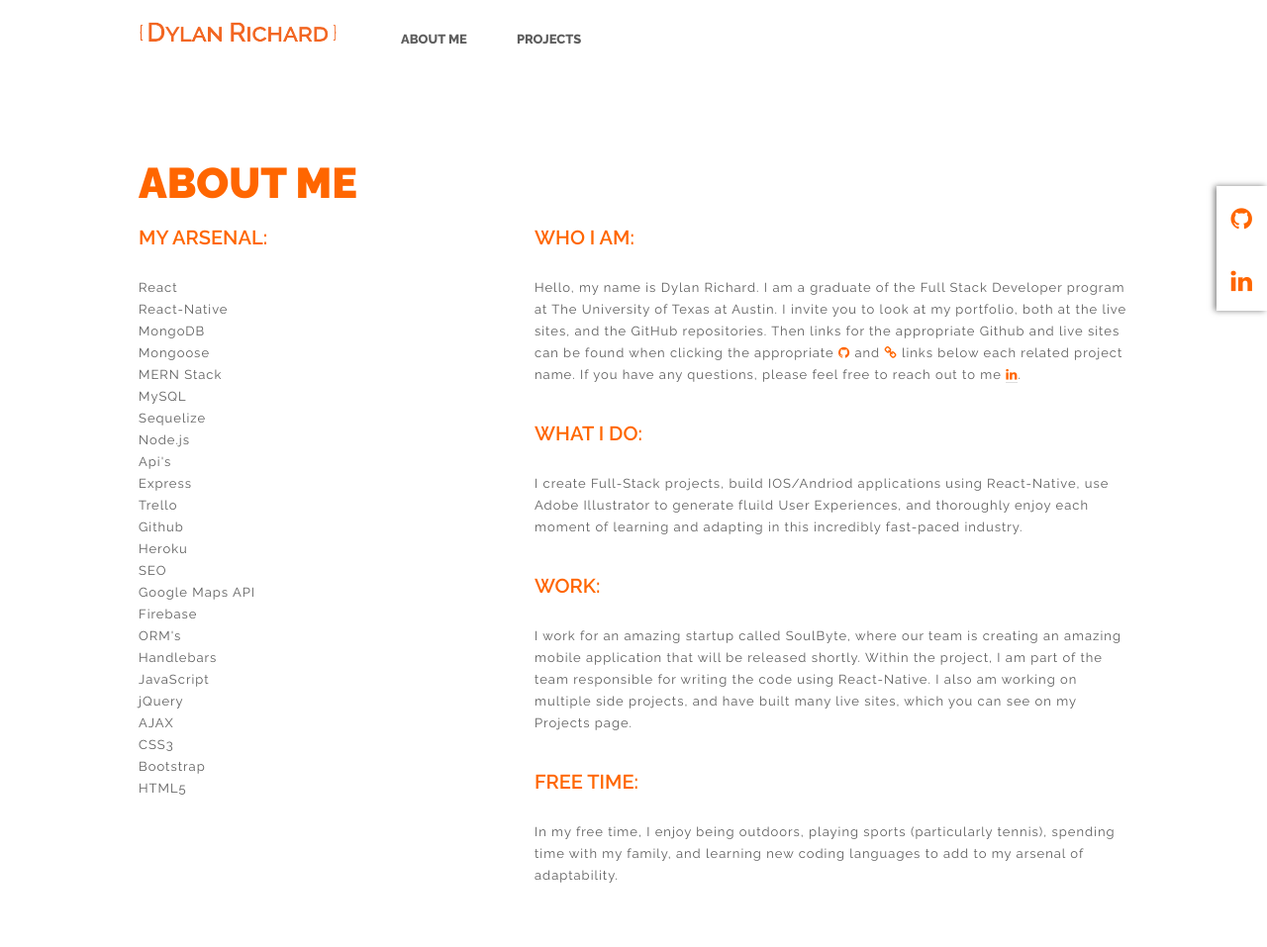
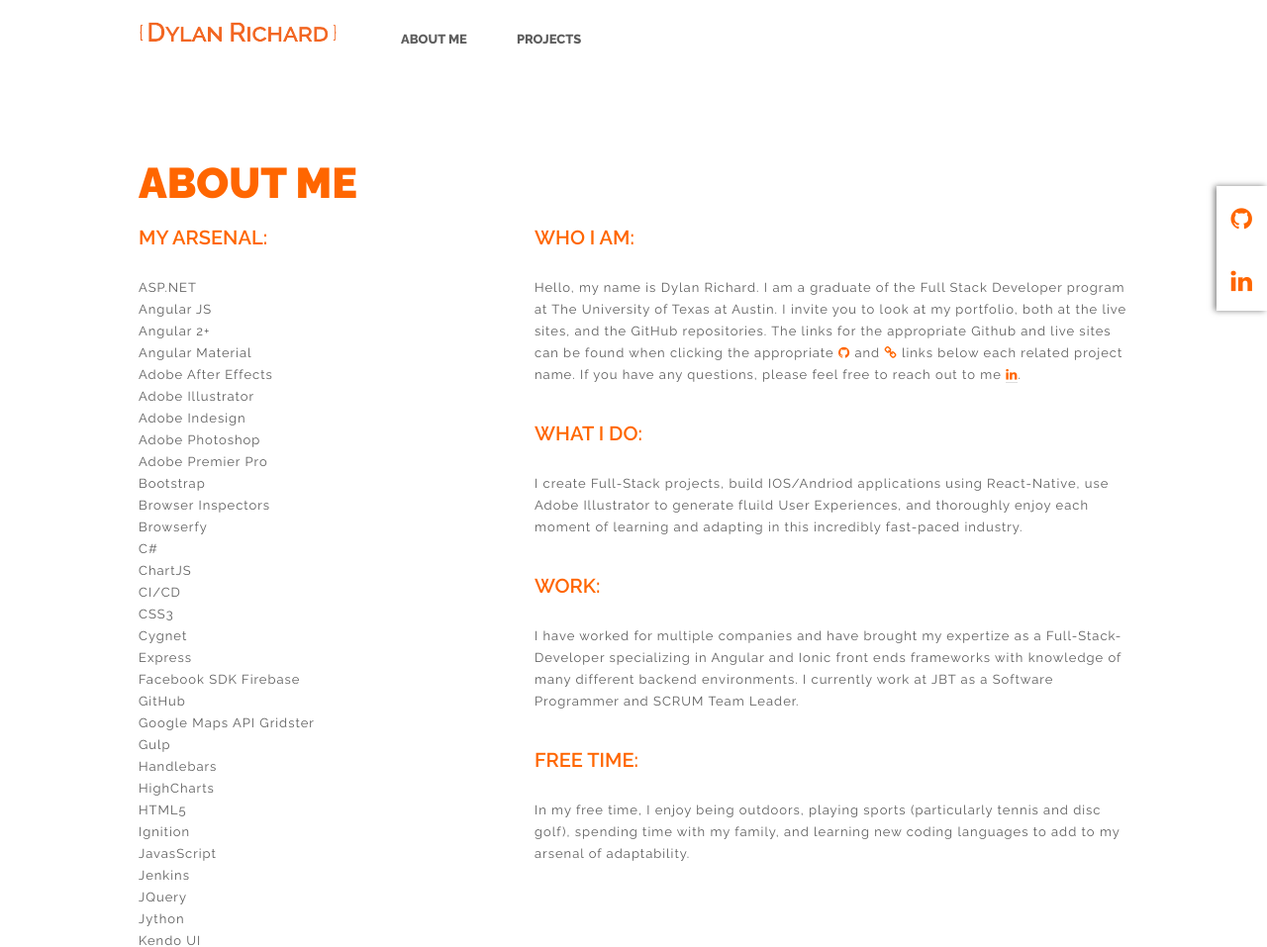
Before and after one commit to drichard1989/drichard1989.github.io, a plain HTML site: page about-me.html in a window 1280 px wide. Shown: the top 957 px of the page at 99% size. Drawn offline with Linux system fonts and the light colour scheme.

Commit message:
Updating about me and welcome page.

```diff
--- a/about-me.html
+++ b/about-me.html
@@ -73,8 +73,10 @@
             <li id="subProject"><a class="ajax-link" href="appleinsiderscraper.html">AppleInsider Scraper</a></li>
             <li id="subProject"><a class="ajax-link" href="theNeighborNetwork.html">The Neighbor Network</a></li>
             <li id="subProject"><a class="ajax-link" href="nytreact.html">New York Times Search</a></li>
-			<li><a href="https:/www.github.com/drichard1989" target="_blank"><i class="fa fa-github" id="mobileNavbarSocialIcon"></i></a></li>
-			<li><a href="https://www.linkedin.com/in/dylancrichard" target="_blank"><i class="fa fa-linkedin" id="mobileNavbarSocialIcon"></i></a></li>
+            <li><a href="https:/www.github.com/drichard1989" target="_blank"><i class="fa fa-github"
+                        id="mobileNavbarSocialIcon"></i></a></li>
+            <li><a href="https://www.linkedin.com/in/dylancrichard" target="_blank"><i class="fa fa-linkedin"
+                        id="mobileNavbarSocialIcon"></i></a></li>
         </ul>
 
     </div>
@@ -83,7 +85,8 @@
     <header id="fullscreen">
 
         <div class="logo" id="full" style="display:none;">
-			<a class="ajax-link" href="index.html"><img class="img-responsive" style="padding-top: 15px" width="100px" src="./img/logo/initials-01.png"></a>
+            <a class="ajax-link" href="index.html"><img class="img-responsive" style="padding-top: 15px" width="100px"
+                    src="./img/logo/initials-01.png"></a>
         </div>
 
         <div class="menu-index" style="display:none;" id="button">
@@ -98,7 +101,8 @@
         <div class="header-margin">
 
             <div class="logo">
-				<a class="ajax-link" href="index.html"><img class="img-responsive" width="200px" src="./img/logo/fullLengthLogo-01.png"></a>
+                <a class="ajax-link" href="index.html"><img class="img-responsive" width="200px"
+                        src="./img/logo/fullLengthLogo-01.png"></a>
             </div>
             <ul class="header-nav">
                 <li><a class="ajax-link" href="about-me.html">About Me</a></li>
@@ -117,8 +121,10 @@
 
             <ul class="social-icon">
                 <div class="social-index">
-					<li><a href="https:/www.github.com/drichard1989" target="_blank" id="sideIcons"><i class="fa fa-github" id="navbarSocialIcon"></i></a></li>
-					<li><a href="https://www.linkedin.com/in/dylancrichard" target="_blank" id="sideIcons"><i class="fa fa-linkedin" id="navbarSocialIcon"></i></a></li>
+                    <li><a href="https:/www.github.com/drichard1989" target="_blank" id="sideIcons"><i
+                                class="fa fa-github" id="navbarSocialIcon"></i></a></li>
+                    <li><a href="https://www.linkedin.com/in/dylancrichard" target="_blank" id="sideIcons"><i
+                                class="fa fa-linkedin" id="navbarSocialIcon"></i></a></li>
                 </div>
             </ul>
 
@@ -142,7 +148,7 @@
             <div class="one-column">
                 <h3 class="subheader">My Arsenal:</h3>
                 <p>
-					React
+                    <!-- React
 					<br/> React-Native
 					<br/> MongoDB
 					<br/> Mongoose
@@ -166,7 +172,57 @@
 					<br/> CSS3
 					<br/> Bootstrap
 					<br/> HTML5
-
+					AJAX -->
+                    ASP.NET
+                    <br />Angular JS
+                    <br />Angular 2+
+                    <br />Angular Material
+                    <br />Adobe After Effects
+                    <br />Adobe Illustrator
+                    <br />Adobe Indesign
+                    <br />Adobe Photoshop
+                    <br />Adobe Premier Pro
+                    <br />Bootstrap
+                    <br />Browser Inspectors
+                    <br />Browserfy
+                    <br />C#
+                    <br />ChartJS
+                    <br />CI/CD
+                    <br />CSS3
+                    <br />Cygnet
+                    <br />Express
+                    <br />Facebook SDK Firebase
+                    <br />GitHub
+                    <br />Google Maps API Gridster
+                    <br />Gulp
+                    <br />Handlebars
+                    <br />HighCharts
+                    <br />HTML5
+                    <br />Ignition
+                    <br />JavasScript
+                    <br />Jenkins
+                    <br />JQuery
+                    <br />Jython
+                    <br />Kendo UI
+                    <br />Material
+                    <br />MERN Stack
+                    <br />Mongoose
+                    <br />MongoDB
+                    <br />NodeJS
+                    <br />NPM
+                    <br />ORM’s
+                    <br />Python
+                    <br />React
+                    <br />React-Native
+                    <br />SEO
+                    <br />Sequelize
+                    <br />SQL
+                    <br />Stack Overflow
+                    <br />Trello
+                    <br />UiGrid
+                    <br />Webstorm
+                    <br />Visual Studio
+                    <br />Zenhub
                 </p>
 
             </div>
@@ -177,10 +233,15 @@
 
                 <h3 class="subheader">Who I am:</h3>
 
-				<p>Hello, my name is Dylan Richard. I am a graduate of the Full Stack Developer program at The University of Texas at Austin.
-					I invite you to look at my portfolio, both at the live sites, and the GitHub repositories. Then links for the appropriate
-					Github and live sites can be found when clicking the appropriate <i class="fa fa-github" id="navbarSocialIcon"></i>					and <i class="fa fa-link" id="navbarSocialIcon"></i> links below each related project name. If you have any questions,
-					please feel free to reach out to me <a href="https://www.linkedin.com/in/dylancrichard" target="_blank"><i class="fa fa-linkedin" id="navbarSocialIcon"></i></a>.
+                <p>Hello, my name is Dylan Richard. I am a graduate of the Full Stack Developer program at The
+                    University of Texas at Austin.
+                    I invite you to look at my portfolio, both at the live sites, and the GitHub repositories. The
+                    links for the appropriate
+                    Github and live sites can be found when clicking the appropriate <i class="fa fa-github"
+                        id="navbarSocialIcon"></i> and <i class="fa fa-link" id="navbarSocialIcon"></i> links below each
+                    related project name. If you have any questions,
+                    please feel free to reach out to me <a href="https://www.linkedin.com/in/dylancrichard"
+                        target="_blank"><i class="fa fa-linkedin" id="navbarSocialIcon"></i></a>.
                 </p>
 
                 </br>
@@ -188,8 +249,10 @@
                 </br>
                 <h3 class="subheader">What I Do:</h3>
 
-				<p>I create Full-Stack projects, build IOS/Andriod applications using React-Native, use Adobe Illustrator to generate fluild
-					User Experiences, and thoroughly enjoy each moment of learning and adapting in this incredibly fast-paced industry.
+                <p>I create Full-Stack projects, build IOS/Andriod applications using React-Native, use Adobe
+                    Illustrator to generate fluild
+                    User Experiences, and thoroughly enjoy each moment of learning and adapting in this incredibly
+                    fast-paced industry.
                 </p>
 
                 </br>
@@ -197,9 +260,7 @@
                 </br>
                 <h3 class="subheader">Work:</h3>
 
-				<p>I work for an amazing startup called SoulByte, where our team is creating an amazing mobile application that will be
-					released shortly. Within the project, I am part of the team responsible for writing the code using React-Native. I also
-					am working on multiple side projects, and have built many live sites, which you can see on my Projects page.
+                <p>I have worked for multiple companies and have brought my expertize as a Full-Stack-Developer specializing in Angular and Ionic front ends frameworks with knowledge of many different backend environments. I currently work at JBT as a Software Programmer and SCRUM Team Leader.
                 </p>
 
                 </br>
@@ -207,7 +268,8 @@
                 </br>
                 <h3 class="subheader">Free Time:</h3>
 
-				<p>In my free time, I enjoy being outdoors, playing sports (particularly tennis), spending time with my family, and learning
+                <p>In my free time, I enjoy being outdoors, playing sports (particularly tennis and disc golf), spending time with my
+                    family, and learning
                     new coding languages to add to my arsenal of adaptability.
                 </p>
 
@@ -299,8 +361,10 @@
 
         <div class="footer-margin">
             <div class="social-footer">
-				<a href="https:/www.github.com/drichard1989" target="_blank"><i class="fa fa-github" id="footerSocialIcon"></i></a>
-				<a href="https://www.linkedin.com/in/dylancrichard" target="_blank"><i class="fa fa-linkedin" id="footerSocialIcon"></i></a>
+                <a href="https:/www.github.com/drichard1989" target="_blank"><i class="fa fa-github"
+                        id="footerSocialIcon"></i></a>
+                <a href="https://www.linkedin.com/in/dylancrichard" target="_blank"><i class="fa fa-linkedin"
+                        id="footerSocialIcon"></i></a>
             </div>
             <div class="copyright">© Copyright 2017 dylanrichard.tech. All Rights Reserved.</div>
 
```
Also changed, not shown: index.html (+3 -3 lines). Lines whose indentation alone changed are shown as unchanged.
